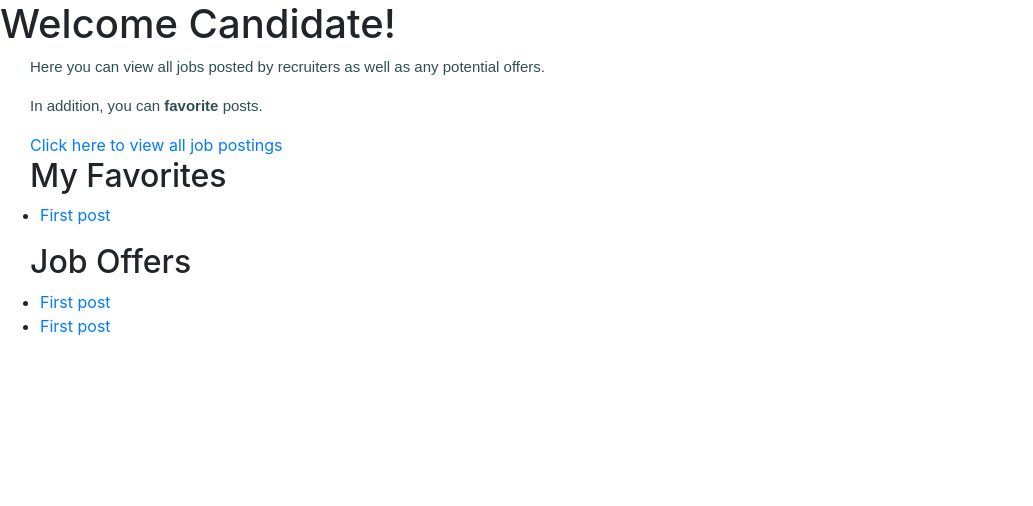
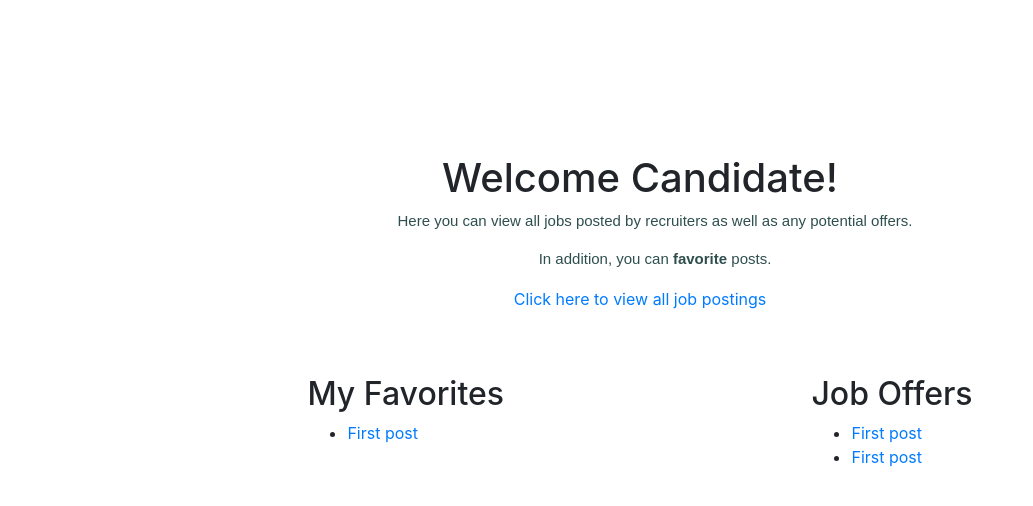
Before and after one commit to jackmunhall/TinDev, a Django app: template src/tindev/templates/tindev/candidate_dashboard.html in a window 1280 px wide. Shown: the part 56-562 px from the top of the page, without its empty margins (0-1033 px from the left). Run offline with Django 4.2, Linux system fonts and the light colour scheme; the template is opened without the code that fills it: values that come from a table or form of the project are taken from there, others are empty; data comes from the database, SQL or seed files in the repository; both versions use the stored data as it was after the commit.

```diff
--- a/src/tindev/templates/tindev/candidate_dashboard.html
+++ b/src/tindev/templates/tindev/candidate_dashboard.html
@@ -2,6 +2,33 @@
 
 {% block content %}
 <title> TinDev - Candidate Dashboard </title>
+<style>
+
+h1 {
+    margin-top: 12%;
+}
+
+a {
+    margin: auto;
+}
+
+h3, h1, p, h2 {
+    text-align: center;
+}
+
+.container {
+    width: 100%;
+    text-align: center;
+    margin-bottom: 5%;
+}
+
+.flex-container {
+    width: 100%;
+    display: flex;
+    justify-content: space-evenly;
+}
+
+    </style>
 <!-- <img src="TinDev.jpg" alt="TinDev Logo"> -->
 <h1> Welcome Candidate! </h1>
 <p>
@@ -10,19 +37,26 @@
 <p>
     In addition, you can <strong> favorite </strong> posts.
 </p>
-<a style="margin-left: 30px" href="/posts">Click here to view all job postings</a>
-<h2 style="margin-left: 30px"> My Favorites </h2>
+<div class="container">
+    <a href="/posts">Click here to view all job postings</a>
+</div>
+<div class="flex-container">
+    <div>
+        <h2> My Favorites </h2>
         <ul>
             {% for post in posts %}
             <li><a href="/posts/{{post.id}}">{{post.title}}</a></li>
             {% endfor %}
         </ul>
+    </div>
 
-<h2 style="margin-left: 30px"> Job Offers </h2>
+    <div>
+        <h2> Job Offers </h2>
         <ul>
             {% for offer in offers %}
             <li><a href="/offers/{{offer.post.id}}">{{offer.post.title}}</a></li>
             {% endfor %}
         </ul>
-
+    </div>
+</div>
 {% endblock %}
--- a/src/tindev/templates/tindev/posts/all.html
+++ b/src/tindev/templates/tindev/posts/all.html
@@ -2,7 +2,7 @@
 
 {% block content %}
 <title> TinDev - Postings </title>
-<img src="TinDev.jpg" alt="TinDev Logo">
+<!-- <img src="TinDev.jpg" alt="TinDev Logo"> -->
 <h1> Job Postings </h1>
 <p> The following are <strong>job postings </strong> made by a recruiter. </p>
 <h3 style="margin-left: 50px">Filter Posts</h3>
```
Also changed, not shown: src/db.sqlite3. Lines whose indentation alone changed are shown as unchanged.
